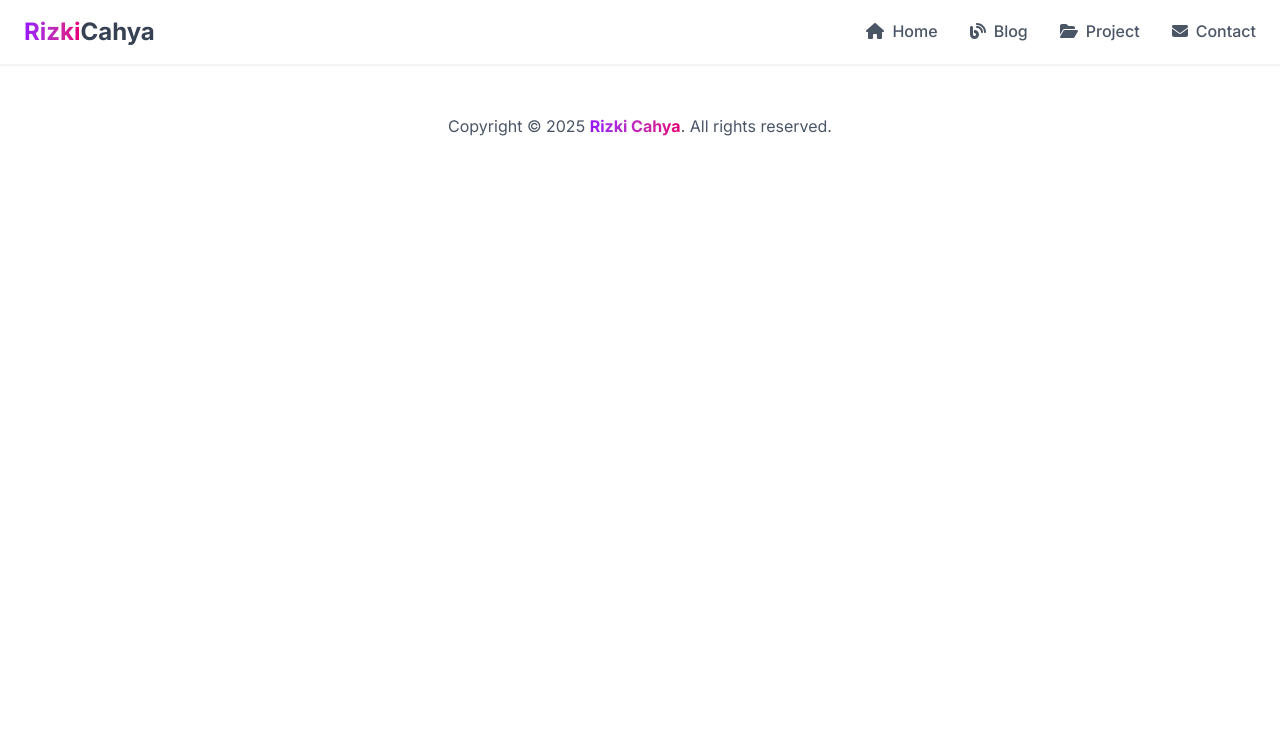
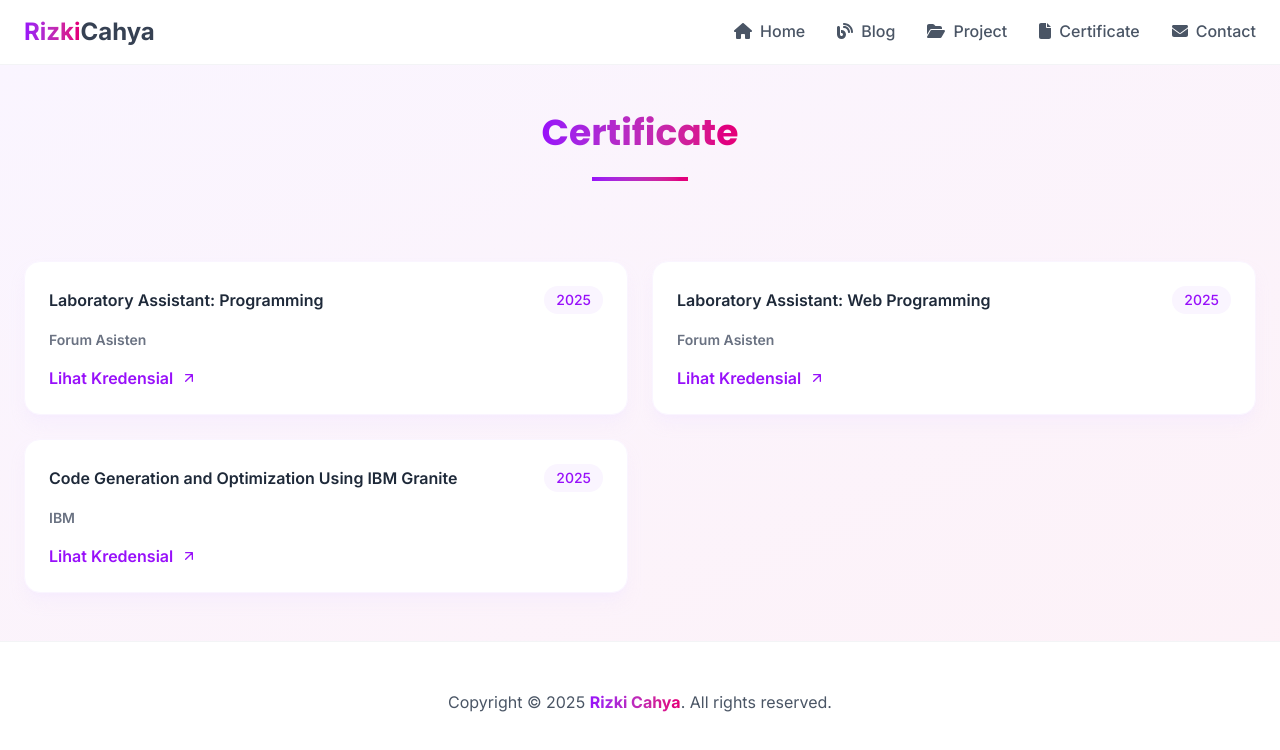
Before and after one commit to rizkicahyaa/WebProfile, a React (Vite) app: page /certificate in a window 1280 px wide. Shown: the top 750 px of the page. Built offline with nearby package versions, Linux system fonts and the light colour scheme.

Commit message:
feat: add certificate pages

```diff
--- a/src/App.jsx
+++ b/src/App.jsx
@@ -10,6 +10,7 @@ import EduEx from "./components/EduEx.jsx";
 import Projects from "./pages/Projects.jsx";
 import Skills from "./components/Skills.jsx";
 import Contact from "./pages/Contact.jsx";
+import Certificate from "./pages/Certificate.jsx";
 import Footer from "./components/Footer.jsx";
 
 
@@ -36,6 +37,7 @@ function App() {
                 }
             />
             <Route path="/projects" element={<Projects />} />
+            <Route path="/certificate" element={<Certificate />} />
             <Route path="/contact" element={<Contact />} />
         </Routes>
         <Footer />
--- a/src/components/Navbar.jsx
+++ b/src/components/Navbar.jsx
@@ -2,7 +2,7 @@ import React from "react";
 import { useState } from "react";
 import { Link } from "react-router-dom";
 import { FontAwesomeIcon } from "@fortawesome/react-fontawesome";
-import { faHouse, faBlog, faFolderOpen, faEnvelope } from "@fortawesome/free-solid-svg-icons";
+import { faHouse, faBlog, faFolderOpen, faFile, faEnvelope } from "@fortawesome/free-solid-svg-icons";
 
 export default function Navbar() {
     const [isMenuOpen, setIsMenuOpen] = useState(false);
@@ -47,6 +47,14 @@ export default function Navbar() {
                             <span className="relative z-10 inline-flex items-center gap-2">
                                 <FontAwesomeIcon icon={faFolderOpen} />
                                 Project
+                            </span>
+                            <div className="absolute inset-0 bg-purple-100 rounded-full scale-0 group-hover:scale-100 transition-transform duration-300"></div>
+                        </Link>
+
+                        <Link to="/certificate" className="text-gray-600 hover:text-purple-600 transition-all duration-300 font-medium relative group font-['Inter']">
+                            <span className="relative z-10 inline-flex items-center gap-2">
+                                <FontAwesomeIcon icon={faFile} />
+                                Certificate
                             </span>
                             <div className="absolute inset-0 bg-purple-100 rounded-full scale-0 group-hover:scale-100 transition-transform duration-300"></div>
                         </Link>
@@ -100,6 +108,11 @@ export default function Navbar() {
                             Project
                         </Link>
 
+                        <Link to="/certificate" className="text-gray-600 hover:text-purple-600 transition duration-300 font-medium font-['Inter'] inline-flex items-center gap-2" onClick={toggleMenu}>
+                            <FontAwesomeIcon icon={faCertificate} />
+                            Certificate
+                        </Link>
+
                         <Link to="/contact" className="text-gray-600 hover:text-purple-600 transition duration-300 font-medium font-['Inter'] inline-flex items-center gap-2" onClick={toggleMenu}>
                             <FontAwesomeIcon icon={faEnvelope} />
                             Contact
--- /dev/null
+++ b/src/pages/Certificate.jsx
@@ -0,0 +1,67 @@
+import React from "react";
+
+const certificates = [
+    {
+        title: "Laboratory Assistant: Programming",
+        issuer: "Forum Asisten",
+        year: "2025",
+        credentialUrl: "https://example.com/frontend-certificate"
+    },
+    {
+        title: "Laboratory Assistant: Web Programming",
+        issuer: "Forum Asisten",
+        year: "2025",
+        credentialUrl: "https://example.com/frontend-certificate"
+    },
+    {
+        title: "Code Generation and Optimization Using IBM Granite",
+        issuer: "IBM",
+        year: "2025",
+        credentialUrl: "https://example.com/frontend-certificate"
+    }
+];
+
+export default function Certificate() {
+    return (
+        <section className="py-12 bg-gradient-to-br from-purple-50 to-pink-50 relative">
+            <div className="container mx-auto px-6">
+                <div className="text-center mb-20">
+                    <h2 className="text-4xl font-bold mb-6 font-['Poppins']" data-aos="fade-down">
+                        <span className="bg-gradient-to-r from-purple-600 to-pink-600 text-transparent bg-clip-text">Certificate</span>
+                    </h2>
+                    <div className="w-24 h-1 bg-gradient-to-r from-purple-600 to-pink-600 mx-auto"></div>
+                </div>
+
+                <div className="grid gap-6 md:grid-cols-2" data-aos="fade-up" data-aos-delay="100">
+                    {certificates.map((certificate, index) => (
+                        <article
+                            key={certificate.title}
+                            className="bg-white rounded-2xl shadow-lg shadow-purple-100/50 border border-purple-50 p-6 flex flex-col gap-4 hover:-translate-y-1 transition-transform duration-300"
+                        >
+                            <div className="flex items-center justify-between">
+                                <h2 className="text-1xl font-semibold text-gray-800 font-['Inter']">{certificate.title}</h2>
+                                <span className="text-sm px-3 py-1 rounded-full bg-purple-50 text-purple-600 font-medium font-['Inter']">
+                                    {certificate.year}
+                                </span>
+                            </div>
+                            <p className="text-sm text-gray-500 font-semibold font-['Inter']">
+                                {certificate.issuer}
+                            </p>
+                            <a
+                                href={certificate.credentialUrl}
+                                target="_blank"
+                                rel="noopener noreferrer"
+                                className="inline-flex items-center gap-2 text-purple-600 hover:text-purple-800 font-semibold font-['Inter']"
+                            >
+                                Lihat Kredensial
+                                <svg xmlns="http://www.w3.org/2000/svg" className="h-4 w-4" fill="none" viewBox="0 0 24 24" stroke="currentColor">
+                                    <path strokeLinecap="round" strokeLinejoin="round" strokeWidth={2} d="M17 7l-10 10m0-10h10v10" />
+                                </svg>
+                            </a>
+                        </article>
+                    ))}
+                </div>
+            </div>
+        </section>
+    );
+}
```
